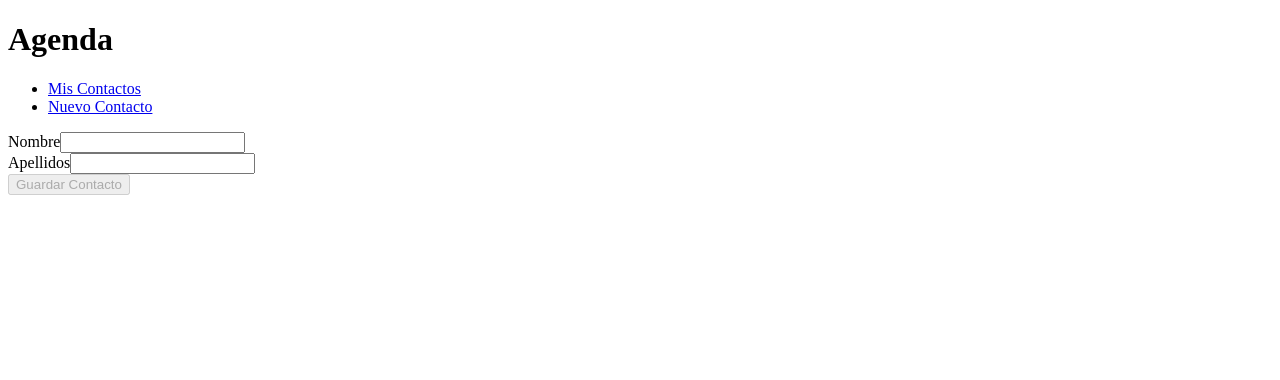
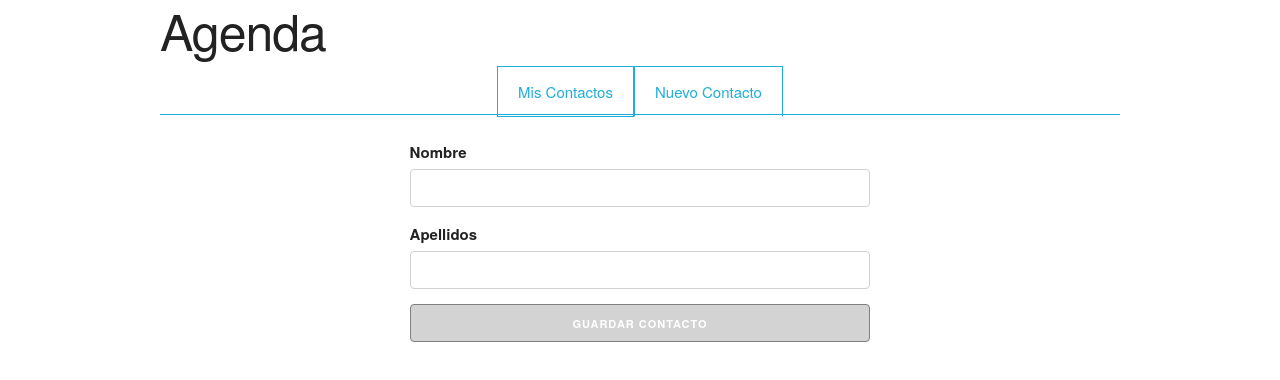
Before and after one commit to vermicida/kc-angular-web3, an Angular app: page /nuevo-contacto in a window 1280 px wide. Shown: the top 380 px of the page. Built offline with nearby package versions, Linux system fonts and the light colour scheme.

Commit message:
Añadimos Skeleton CSS para mejorar la estética y usabilidad de nuestra agenda.

```diff
--- a/package.json
+++ b/package.json
@@ -23,6 +23,7 @@
     "@angular/router": "^4.2.4",
     "core-js": "^2.4.1",
     "rxjs": "^5.4.2",
+    "skeleton-css": "^2.0.4",
     "zone.js": "^0.8.14"
   },
   "devDependencies": {
--- a/src/app/app.component.css
+++ b/src/app/app.component.css
@@ -0,0 +1,22 @@
+nav {
+  text-align: center;
+}
+
+ul {
+  list-style: none;
+  border-bottom: 1px solid #1EAEDB;
+}
+
+li {
+  display: inline-block;
+}
+
+a {
+  text-decoration: none;
+  padding: 14px 20px;
+  border: 1px solid #1EAEDB;
+}
+
+a.seleccionada {
+  border-bottom: 1px solid #fff;
+}
--- a/src/app/app.component.html
+++ b/src/app/app.component.html
@@ -1,3 +1,4 @@
+<div class="container">
   <header>
     <h1>Agenda</h1>
   </header>
@@ -11,10 +12,14 @@
   <nav>
     <ul>
       <li>
-      <a routerLink="/lista-contactos">Mis Contactos</a>
+        <a
+          routerLink="/lista-contactos"
+          routerLinkActive="seleccionada">Mis Contactos</a>
       </li>
       <li>
-      <a routerLink="/nuevo-contacto">Nuevo Contacto</a>
+        <a
+          routerLink="/nuevo-contacto"
+          routerLinkActive="seleccionada">Nuevo Contacto</a>
       </li>
     </ul>
   </nav>
@@ -24,3 +29,4 @@
     asociado en esta zona dinámica. El objeto Router es el encargado de hacer toda
     la manipulación del DOM para que sea transparente al desarrollador. -->
   <router-outlet></router-outlet>
+</div>
--- a/src/app/formulario-contacto/formulario-contacto.component.css
+++ b/src/app/formulario-contacto/formulario-contacto.component.css
@@ -6,3 +6,8 @@ input.ng-touched.ng-valid {
 input.ng-touched.ng-invalid {
   border: 1px solid red;
 }
+
+button:disabled {
+  background: lightgray;
+  border: 1px solid gray;
+}
--- a/src/app/formulario-contacto/formulario-contacto.component.html
+++ b/src/app/formulario-contacto/formulario-contacto.component.html
@@ -6,21 +6,41 @@
 <form
   [formGroup]="formulario"
   (ngSubmit)="notificarGuardadoContacto()">
-  <div>
+
+  <div class="row">
+    <div class="offset-by-three six columns">
       <label for="">Nombre</label>
-    <input type="text" formControlName="nombre">
+      <input
+        type="text"
+        formControlName="nombre"
+        class="u-full-width">
       <span *ngIf="formulario.get('nombre').touched && formulario.get('nombre').invalid">
         El nombre del contacto es obligatorio.
       </span>
     </div>
-  <div>
+  </div>
+
+  <div class="row">
+    <div class="offset-by-three six columns">
       <label for="">Apellidos</label>
-    <input type="text" formControlName="apellidos">
+      <input
+        type="text"
+        formControlName="apellidos"
+        class="u-full-width">
       <span *ngIf="formulario.get('apellidos').touched && formulario.get('apellidos').invalid">
         Los apellidos del contacto son obligatorios.
       </span>
     </div>
-  <div>
-    <button type="submit" [disabled]="formulario.invalid">Guardar Contacto</button>
+  </div>
+
+  <div class="row">
+    <div class="offset-by-three six columns">
+      <button
+        type="submit"
+        [disabled]="formulario.invalid"
+        class="u-full-width button-primary">
+        Guardar Contacto
+      </button>
+    </div>
   </div>
 </form>
--- a/src/app/lista-contactos/lista-contactos.component.css
+++ b/src/app/lista-contactos/lista-contactos.component.css
@@ -0,0 +1,13 @@
+ul {
+  list-style: none;
+}
+
+li {
+  margin: 0;
+  padding: 6px 14px;
+}
+
+li:hover {
+  background: lightgray;
+  cursor: pointer;
+}
--- a/src/app/ruta-a/ruta-a.component.ts
+++ b/src/app/ruta-a/ruta-a.component.ts
@@ -4,7 +4,6 @@ import { ContactosService } from '../contactos.service';
 import { Contacto } from '../contacto';
 
 @Component({
-  selector: 'app-ruta-a',
   templateUrl: './ruta-a.component.html',
   styleUrls: ['./ruta-a.component.css']
 })
--- a/src/app/ruta-b/ruta-b.component.ts
+++ b/src/app/ruta-b/ruta-b.component.ts
@@ -5,7 +5,6 @@ import { ContactosService } from '../contactos.service';
 import { Contacto } from '../contacto';
 
 @Component({
-  selector: 'app-ruta-b',
   templateUrl: './ruta-b.component.html',
   styleUrls: ['./ruta-b.component.css']
 })
```
Also changed, not shown: .angular-cli.json, 1 other file (tests, documents, lock files or other folders). Lines whose indentation alone changed are shown as unchanged.
